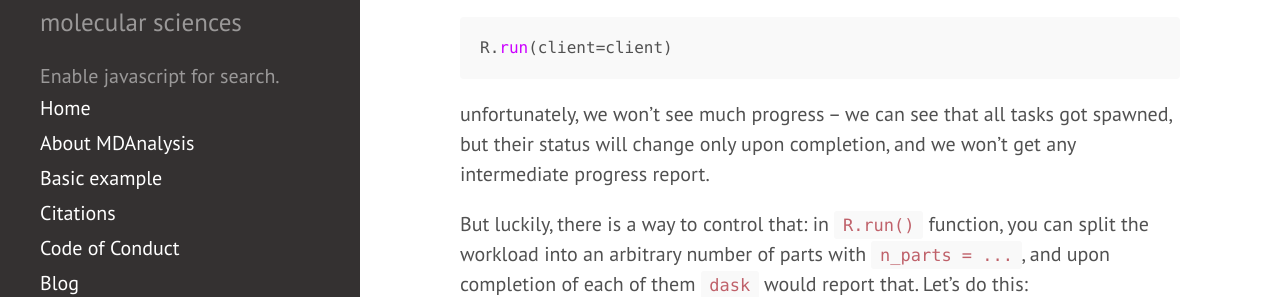
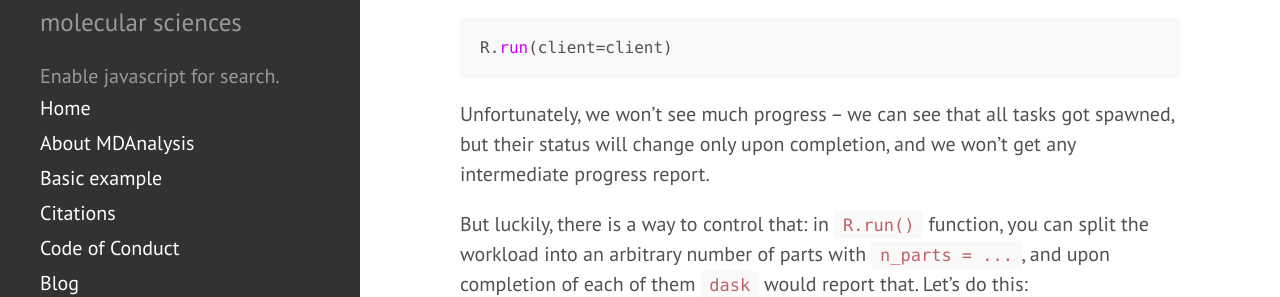
Before and after one commit to MDAnalysis/MDAnalysis.github.io, a Jekyll site: the page built from _posts/2024-01-11-gsoc2023_marinegor.md, in a window 1280 px wide and 900 px high, scrolled down 4817 px. Shown: the part 159-456 px from the top of the window. Built offline with Jekyll 4.4.1, drawn with Linux system fonts in a browser that asks for light colours; comment, search, counter and statistics services are not loaded.

````diff
--- a/_posts/2024-01-11-gsoc2023_marinegor.md
+++ b/_posts/2024-01-11-gsoc2023_marinegor.md
@@ -147,7 +147,7 @@ Now, we're ready to pass the pre-configured `client` as an argument to our `R.ru
 R.run(client=client)
 ```
 
-unfortunately, we won't see much progress -- we can see that all tasks got spawned, but their status will change only upon completion, and we won't get any intermediate progress report.
+Unfortunately, we won't see much progress -- we can see that all tasks got spawned, but their status will change only upon completion, and we won't get any intermediate progress report.
 
 But luckily, there is a way to control that: in `R.run()` function, you can split the workload into an arbitrary number of parts with `n_parts = ...`, and upon completion of each of them `dask` would report that. Let's do this:
 
````
